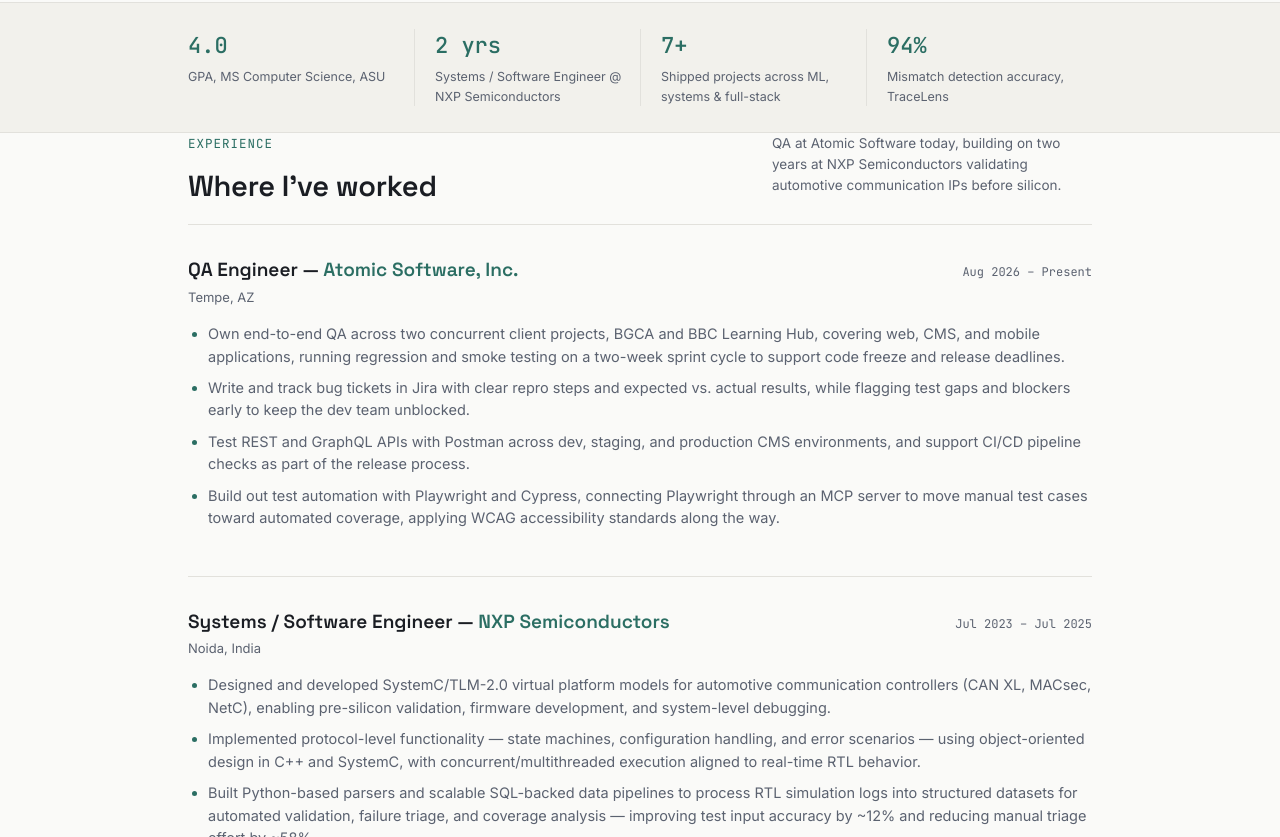
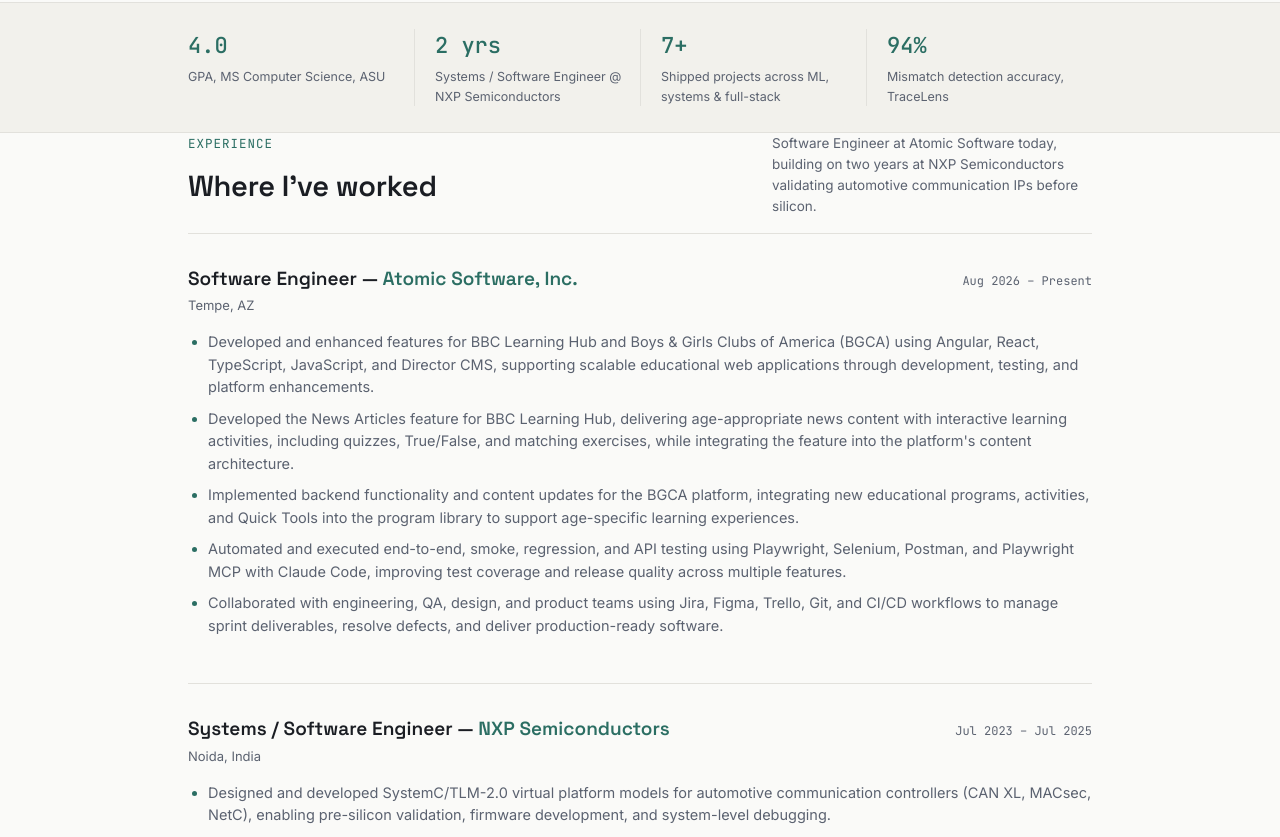
Before and after one commit to msbhullar/My_portfolio, a plain HTML site: page index.html in a window 1280 px wide. Shown: the part 517-1354 px from the top of the page. Drawn offline with Linux system fonts and the light colour scheme.

Commit message:
Update job title and responsibilities in index.html

```diff
--- a/index.html
+++ b/index.html
@@ -264,20 +264,21 @@
       <span class="tag">Experience</span>
       <h2>Where I've worked</h2>
     </div>
-    <p class="section-note">QA at Atomic Software today, building on two years at NXP Semiconductors validating automotive communication IPs before silicon.</p>
+    <p class="section-note">Software Engineer at Atomic Software today, building on two years at NXP Semiconductors validating automotive communication IPs before silicon.</p>
   <div class="job">
     <div class="job-head">
       <div>
-        <span class="job-title">QA Engineer — <span class="job-org">Atomic Software, Inc.</span></span>
+        <span class="job-title">Software Engineer — <span class="job-org">Atomic Software, Inc.</span></span>
         <div class="job-loc">Tempe, AZ</div>
       </div>
       <span class="job-when">Aug 2026 – Present</span>
     </div>
     <ul>
-      <li>Own end-to-end QA across two concurrent client projects, BGCA and BBC Learning Hub, covering web, CMS, and mobile applications, running regression and smoke testing on a two-week sprint cycle to support code freeze and release deadlines.</li>
-    <li>Write and track bug tickets in Jira with clear repro steps and expected vs. actual results, while flagging test gaps and blockers early to keep the dev team unblocked.</li>
-    <li>Test REST and GraphQL APIs with Postman across dev, staging, and production CMS environments, and support CI/CD pipeline checks as part of the release process.</li>
-    <li>Build out test automation with Playwright and Cypress, connecting Playwright through an MCP server to move manual test cases toward automated coverage, applying WCAG accessibility standards along the way.</li>
+      <li>Developed and enhanced features for BBC Learning Hub and Boys & Girls Clubs of America (BGCA) using Angular, React, TypeScript, JavaScript, and Director CMS, supporting scalable educational web applications through development, testing, and platform enhancements.</li>
+    <li>Developed the News Articles feature for BBC Learning Hub, delivering age-appropriate news content with interactive learning activities, including quizzes, True/False, and matching exercises, while integrating the feature into the platform's content architecture.</li>
+    <li> Implemented backend functionality and content updates for the BGCA platform, integrating new educational programs, activities, and Quick Tools into the program library to support age-specific learning experiences.</li>
+    <li>Automated and executed end-to-end, smoke, regression, and API testing using Playwright, Selenium, Postman, and Playwright MCP with Claude Code, improving test coverage and release quality across multiple features.</li>
+    <li>Collaborated with engineering, QA, design, and product teams using Jira, Figma, Trello, Git, and CI/CD workflows to manage sprint deliverables, resolve defects, and deliver production-ready software.</li>
     </ul>
   </div>
   <div class="job">
```
